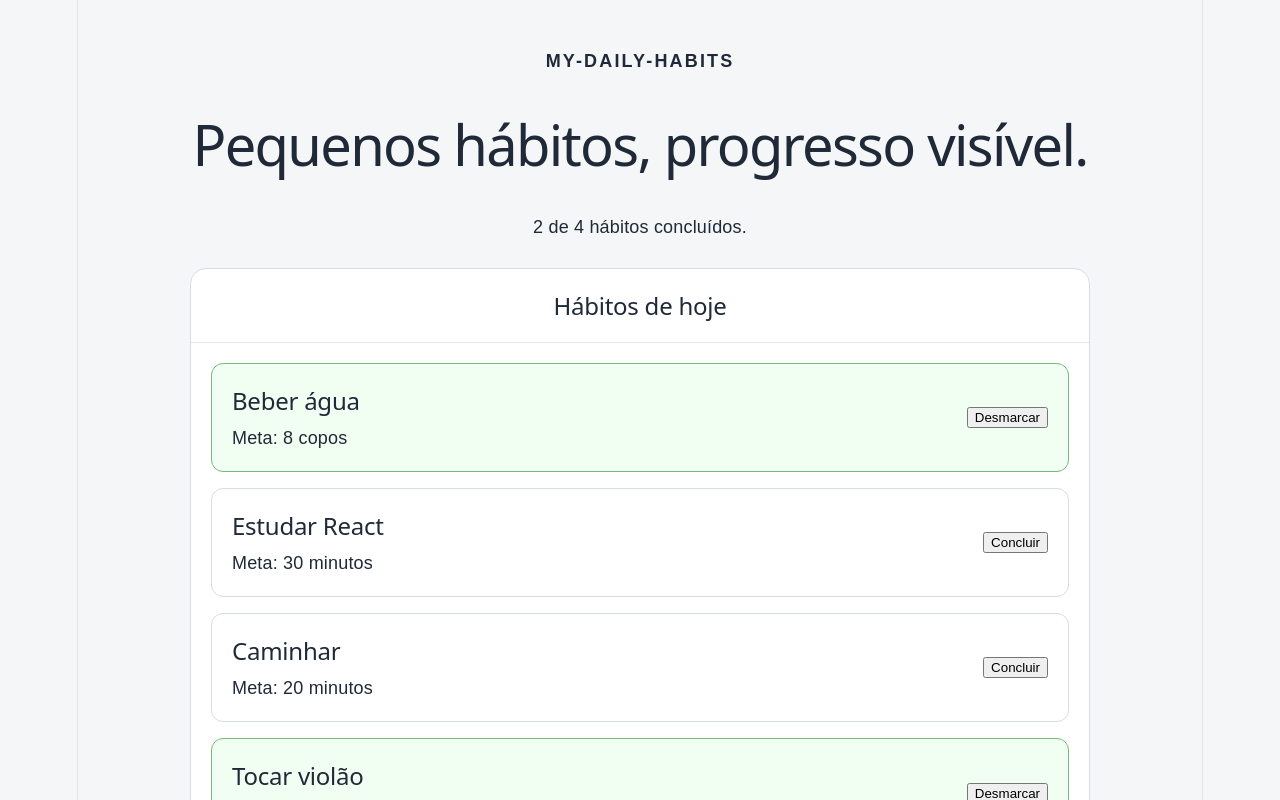
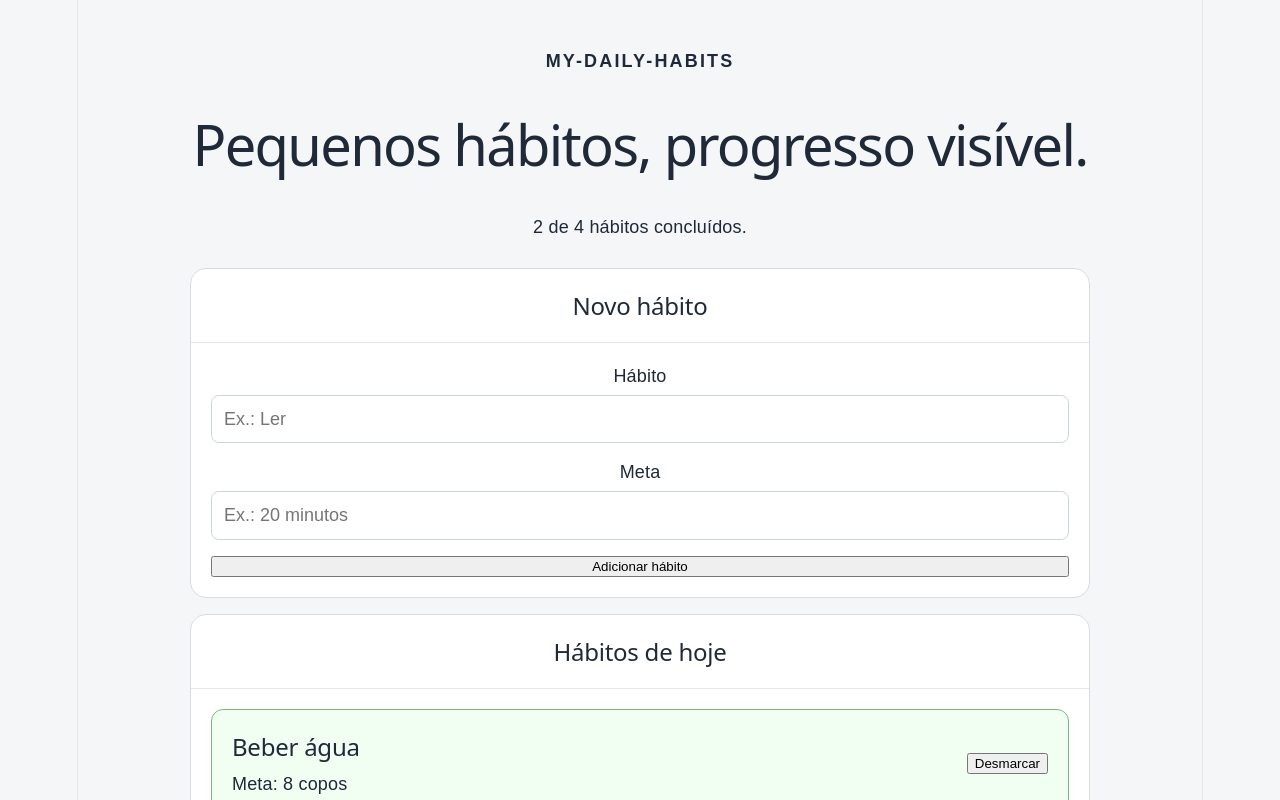
Before and after one commit to danielmds64/my-daily-habits, a React (Vite) app: page / in a window 1280 px wide. Shown: the top 800 px of the page. Built offline with nearby package versions, Linux system fonts and the light colour scheme.

Commit message:
feat: adiciona formulario de habitos

```diff
--- a/src/App.css
+++ b/src/App.css
@@ -61,6 +61,7 @@
   overflow: hidden;
   border: 1px solid #d7dde5;
   border-radius: 16px;
+  margin-bottom: 16px ;
   background: #ffffff;
 }
 
@@ -76,3 +77,27 @@
 .panel-header h2 {
   margin: 0;
 }
+
+.habit-form {
+  display: grid;
+  gap: 16px;
+}
+
+.field {
+  display: grid;
+  gap: 6px;
+}
+
+.field input {
+  width: 100%;
+  padding: 10px 12px;
+  border: 1px solid #cbd5e1;
+  border-radius: 8px;
+  font: inherit;
+}
+
+.form-error {
+  margin: 0;
+  color: #b42318;
+  font-weight: 700;
+}
--- a/src/App.jsx
+++ b/src/App.jsx
@@ -3,6 +3,7 @@
 import HabitList from "./components/HabitList";
 import Panel from "./components/Panel";
 import { initialHabits } from "./data/habits";
+import HabitForm from "./components/HabitForm";
 
 export default function App() {
   const [habits, setHabits] = useState(initialHabits);
@@ -21,6 +22,13 @@
     );
   }
 
+  function handleAddHabits(newHabit) {
+    setHabits((currentHabits) => [
+      ...currentHabits,
+      newHabit,
+    ]);
+  }
+
   return (
     <main className="app">
       <header className="hero">
@@ -28,6 +36,10 @@
         <h1>Pequenos hábitos, progresso visível.</h1>
         <p>{completedCount} de {initialHabits.length} hábitos concluídos.</p>
       </header>
+
+      <Panel title="Novo hábito">
+        <HabitForm onAddHabit={handleAddHabits} />
+      </Panel>
 
       <Panel title="Hábitos de hoje">
         <HabitList
--- /dev/null
+++ b/src/components/HabitForm.jsx
@@ -0,0 +1,67 @@
+import { useState } from "react";
+
+export default function HabitForm({ onAddHabit }) {
+    const [form, setForm] = useState({ title: "", goal: ""});
+    const [error, setError] = useState("");
+
+    function handleChange(event) {
+        const { name, value } = event.target;
+
+        setForm((currentForm) => ({
+            ...currentForm,
+            [name]: value,
+        }));
+    }
+
+    function handleSubmit(event) {
+        event.preventDefault();
+
+        const title = form.title.trim();
+        const goal = form.goal.trim();
+
+        if (!title || !goal) {
+            setError("Preencha o hábito e a meta.");
+            return;
+        }
+
+        onAddHabit({
+            id: crypto.randomUUID(),
+            title,
+            goal,
+            completed: false,
+        });
+
+        setForm({ title: "", goal: ""});
+        setError("");
+    }
+
+    return (
+        <form className="habit-form" onSubmit={handleSubmit}>
+            <div className="field">
+                <label htmlFor="title">Hábito</label>
+                <input
+                    id="title"
+                    name="title"
+                    value={form.title}
+                    onChange={handleChange}
+                    placeholder="Ex.: Ler"
+                />
+            </div>
+
+            <div className="field">
+                <label htmlFor="goal">Meta</label>
+                <input
+                    id="goal"
+                    name="goal"
+                    value={form.goal}
+                    onChange={handleChange}
+                    placeholder="Ex.: 20 minutos"
+                />
+            </div>
+
+            {error && <p className="form-error">{error}</p>}
+
+            <button type="submit">Adicionar hábito</button>
+        </form>
+    );
+}
```
